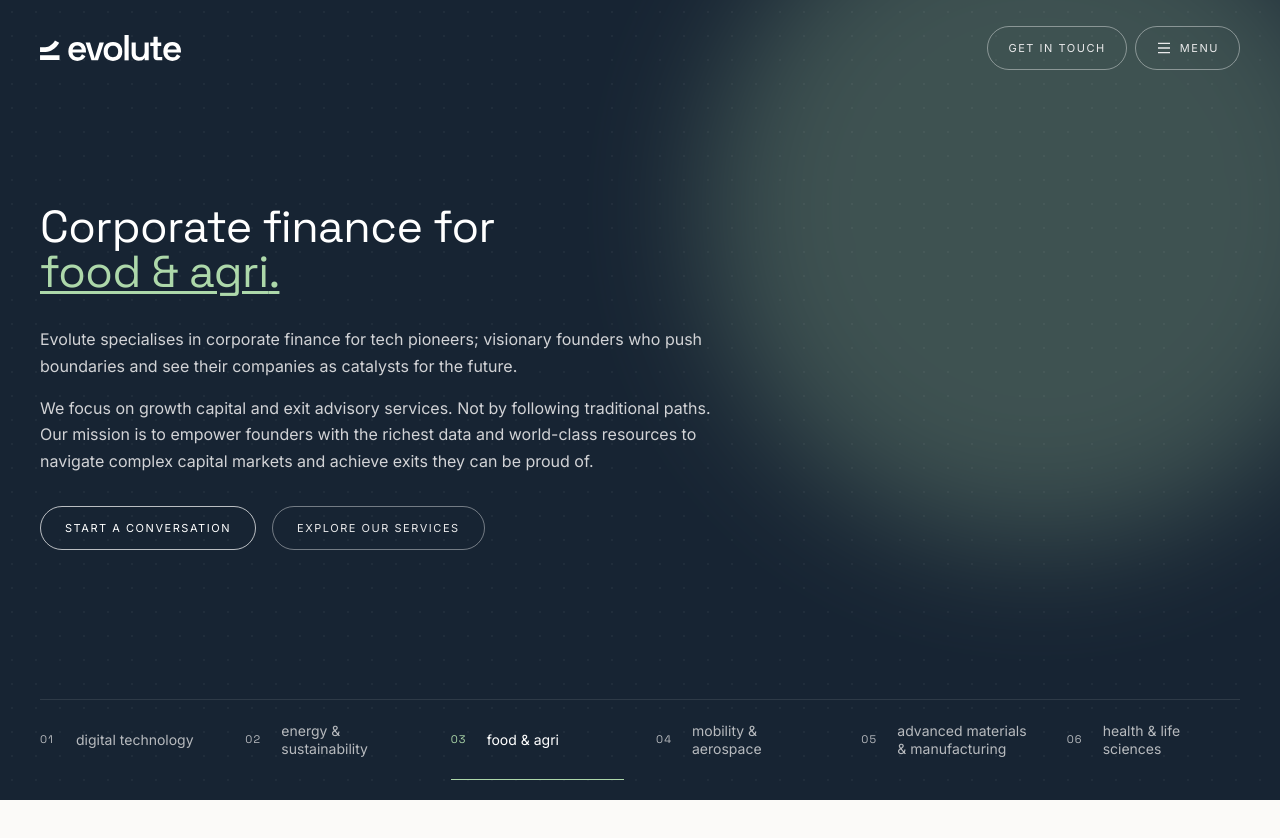
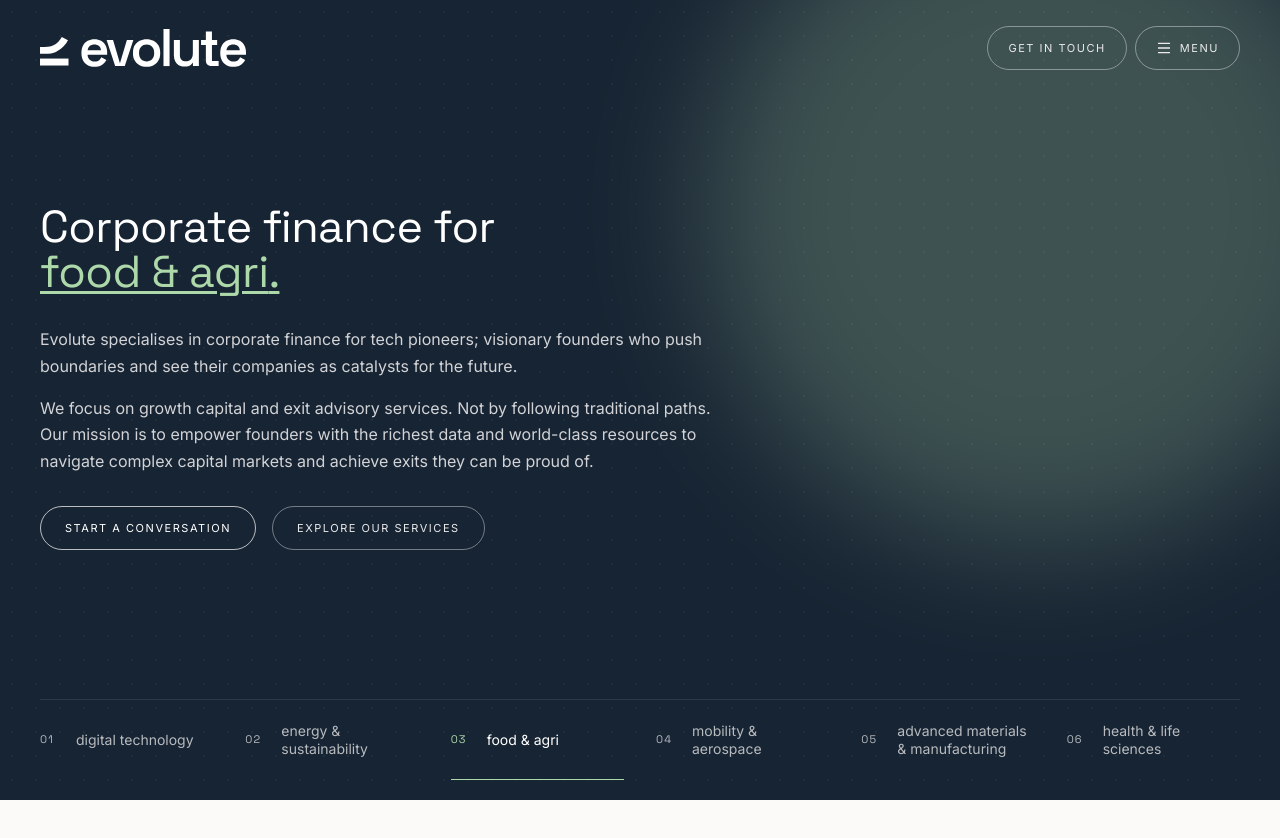
Before and after one commit to SD4444/Evolute-website, a Next.js app: page / in a window 1280 px wide. Shown: the top 838 px of the page. Built offline with nearby package versions, Linux system fonts and the light colour scheme; a web font is replaced by a local one.

Commit message:
Enlarge nav logo on home page
Co-Authored-By: Claude Opus 4.8 (1M context) <noreply@anthropic.com>

```diff
--- a/src/components/site-nav.tsx
+++ b/src/components/site-nav.tsx
@@ -60,7 +60,7 @@ export function SiteNav() {
         )}
       >
         <Link href="/" aria-label="Evolute" className="flex items-center">
-          <LogoWordmark height={26} invert={onDarkHero} />
+          <LogoWordmark height={onHome ? 38 : 26} invert={onDarkHero} />
         </Link>
 
         <div className="flex items-center gap-2">
```
